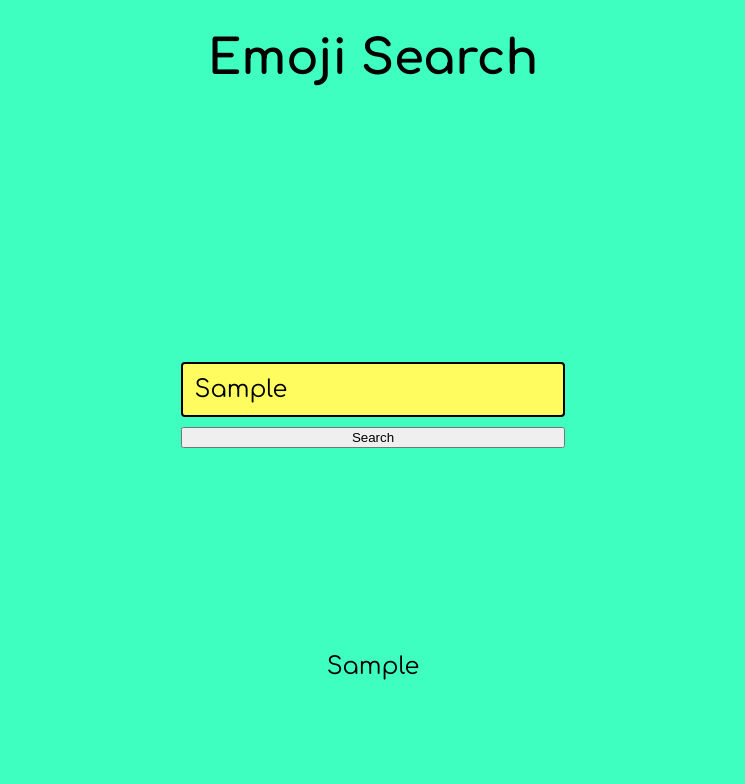
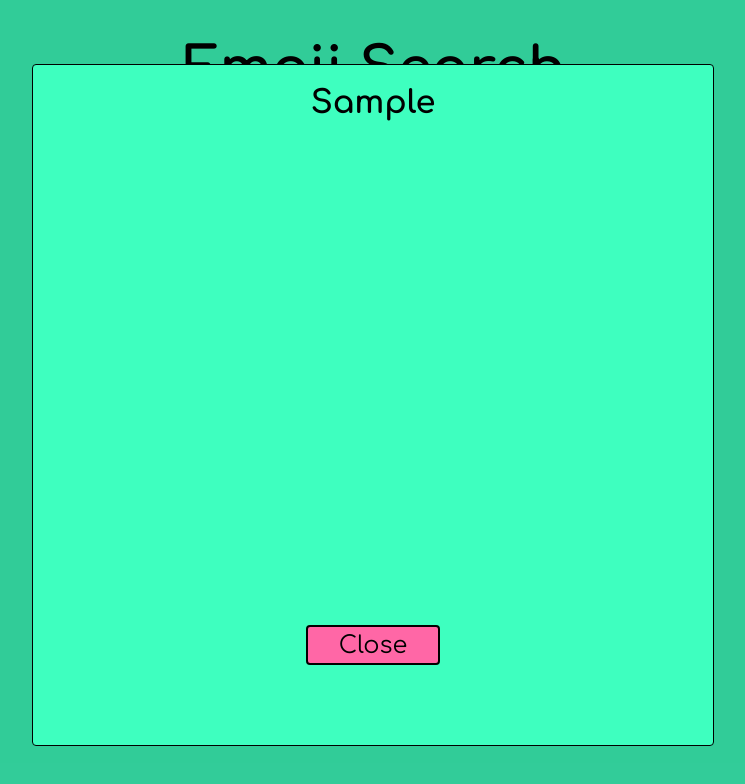
Before and after one commit to fac-14/Week4TakingAIME, a website: page public/index.html in a window 1280 px wide. Both pictures are taken after typing "Sample" into the empty fields and a click on the button "Search". Shown: the whole page, without its empty margins (267-1012 px from the left). Drawn offline with Linux system fonts and the light colour scheme; files that its build step writes are made by us from their sources; files whose address does not match are found by name.

Commit message:
Styling and modal functionality

```diff
--- a/public/index.html
+++ b/public/index.html
@@ -22,10 +22,21 @@
       </datalist>
       <button type="button" id="submit-button" value="search">Search</button>
     </form>
-    <div id="result">
-      Emoji here.
+
+    <div id="modal-bg">
+      <div id="modal-content">
+        <div id="emoji-name"></div>
+        <div id="emoji-image"></div>
+        <div id="emoji-markdown"></div>
+        <!-- <div id="emoji-aliases"></div> -->
+        <div id="close-modal">
+          <button type="button" id="close-button">Close</button>
+        </div>
+      </div>
     </div>
+
   </div>
+
   <script type="application/javascript" src="public/logic.js"></script>
 
 </body>
--- a/public/logic.js
+++ b/public/logic.js
@@ -3,11 +3,14 @@ const form = document.getElementById("form");
 const submitButton = document.getElementById("submit-button");
 const searchBox = document.getElementById("input");
 const resultDiv = document.getElementById("result");
+const modalBG = document.getElementById("modal-bg");
+const modalContent = document.getElementById("emoji-name");
+const closeButton = document.getElementById("close-button");
 var textInput = "";
 
 searchBox.addEventListener("input", function() {
   textInput = searchBox.value;
-  resultDiv.textContent = textInput;
+  modalContent.textContent = textInput;
   apiRequest(textInput, false, function(data) {
     var autocompleteArray = data;
     for (i = 0; i < autocompleteArray.length; i++) {
@@ -22,6 +25,11 @@ submitButton.addEventListener("click", function() {
   apiRequest(textInput, true, function() {
     console.log("make callback here!");
   });
+  modalBG.style.display = "block";
+});
+
+closeButton.addEventListener("click", function(){
+  modalBG.style.display = "none";
 });
 
 var apiRequest = function(query, submit, callback) {
--- a/public/main.css
+++ b/public/main.css
@@ -3,20 +3,20 @@ body {
   margin: 0;
   font-family: 'Comfortaa', cursive;
   font-weight: 400;
-  font-size: 1.5rem;
+  font-size: 2rem;
 }
 
 h1 {
-  font-size: 3rem;
+  font-size: 3.5rem;
   font-family: 'Comfortaa', cursive;
   font-weight: 700;
 }
 
 #grid {
   display: grid;
+  z-index: 0;
   grid-template-rows: repeat(3, 1fr);
   grid-template-columns: 15% 70% 15%;
-  /* border-style: solid; */
   box-sizing: border-box;
   width: 100vw;
   height: 100vh;
@@ -37,9 +37,9 @@ h1 {
   /* border-style: solid; */
   grid-row: 2 / 3;
   grid-column: 2 / 3;
-  width: 30vw;
+  width: 50vw;
 }
-
+/*
 #result {
   display: grid;
   text-align: center;
@@ -48,7 +48,7 @@ h1 {
   grid-row: 3 / 4;
   grid-column: 2 / 3;
   /* border-style: solid; */
-}
+/* } */
 
 input[type=text] {
   display: grid;
@@ -65,12 +65,12 @@ input[type=text] {
   margin: 10px 0px;
 }
 
-input[type=submit] {
+button {
   display: grid;
   text-align: center;
   align-self: center;
   background-color: rgba(255, 103, 166);
-  font-size: 1.5rem;
+  font-size: 2rem;
   border-radius: 4px;
   font-family: 'Comfortaa', cursive;
   font-weight: 400;
@@ -79,3 +79,74 @@ input[type=submit] {
   padding: 3% 3%;
   margin: 10px 0px;
 }
+
+#modal-bg {
+  display: none;
+  position: fixed;
+  z-index: 1;
+  padding-top: 5%;
+  padding-bottom: 5%;
+  left: 0;
+  top: 0;
+  width: 100%;
+  height: 100%;
+  background-color: rgba(0, 0, 0, 0.2);
+}
+
+#modal-content {
+  background-color: rgba(62, 255, 191, 1.0);
+  border-radius: 4px;
+  margin: auto;
+  padding: 20px;
+  border: 1px solid black;
+  width: 50%;
+  height: 80%;
+  display: grid;
+  grid-template-rows: repeat(4, 1fr);
+  grid-template-columns: 15% 70% 15%;
+}
+
+#emoji-name {
+  display: grid;
+  grid-column: 2 / 3;
+  text-align: center;
+  font-family: 'Comfortaa', cursive;
+  font-weight: 700;
+  font-size: 2rem;
+}
+
+#emoji-image {
+  display: grid;
+  grid-column: 2 / 3;
+  text-align: center;
+  font-family: 'Comfortaa', cursive;
+  font-weight: 400;
+  font-size: 1.5rem;
+}
+
+#emoji-markdown {
+  display: grid;
+  grid-column: 2 / 3;
+  text-align: center;
+  font-family: 'Comfortaa', cursive;
+  font-weight: 400;
+  font-size: 1.5rem;
+}
+
+/* #emoji-aliases {
+  display: grid;
+  grid-column: 2 / 3;
+  text-align: center;
+  font-family: 'Comfortaa', cursive;
+  font-weight: 700;
+  font-size: 2rem;
+} */
+
+#close-modal {
+  display: grid;
+  grid-column: 2 / 3;
+  text-align: center;
+  align-self: center;
+  justify-self: center;
+  width: 30%;
+}
```
